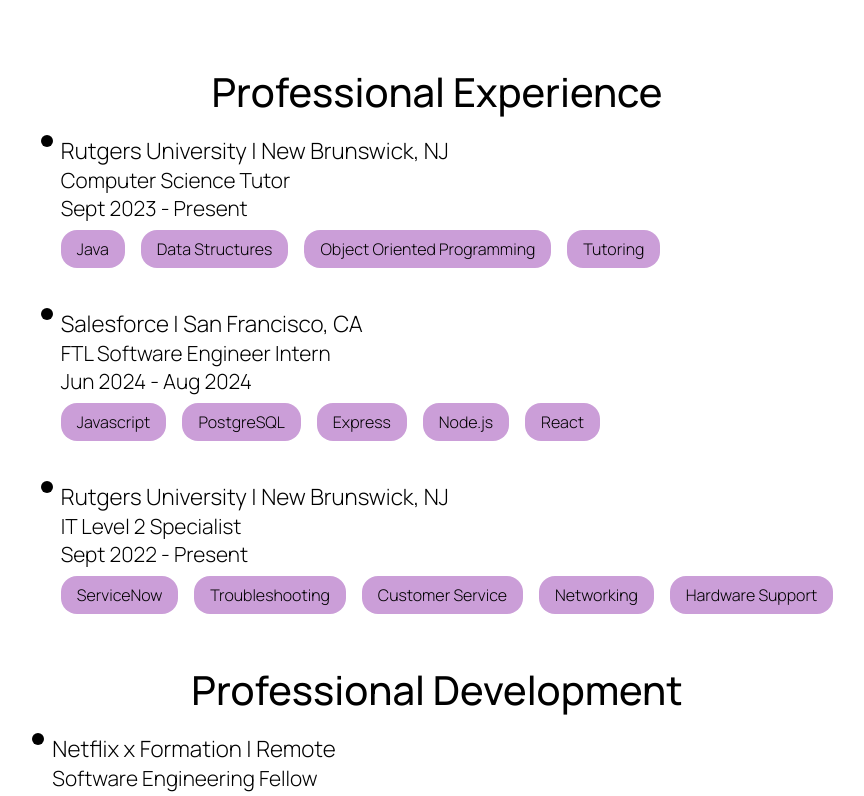
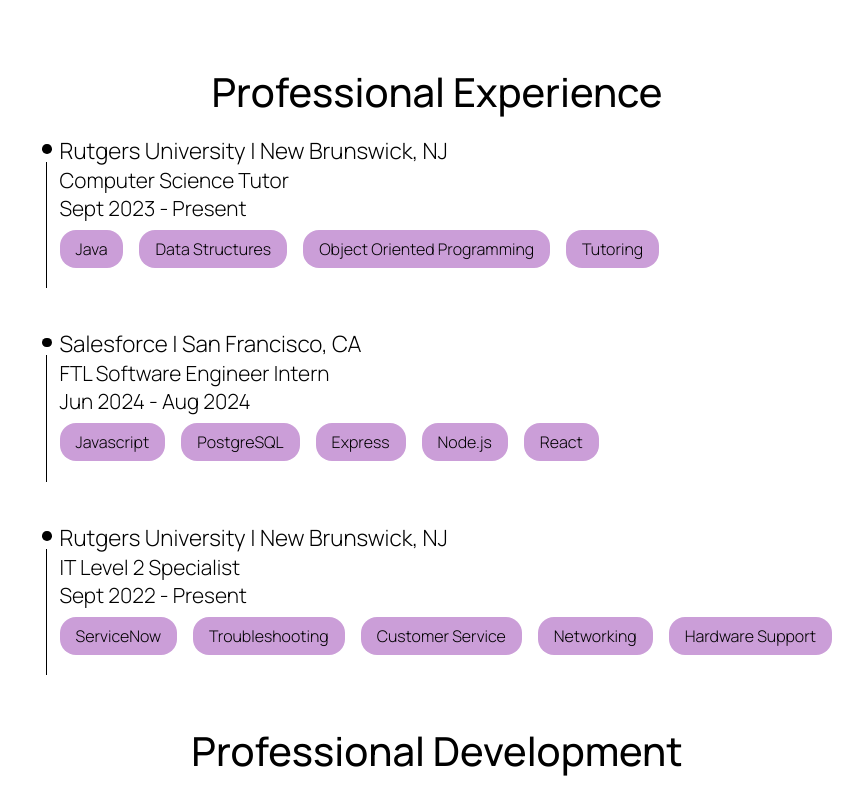
Before and after one commit to elizafoam/portfolio, a React (Vite) app: page / in a window 1280 px wide. Shown: the part 1020-1816 px from the top of the page, without its empty margins (203-1067 px from the left). Built offline with nearby package versions, Linux system fonts and the light colour scheme; no server answers.

Commit message:
fix timeline line

```diff
--- a/src/components/Experience/Experience.css
+++ b/src/components/Experience/Experience.css
@@ -5,21 +5,24 @@
 }
 
 .timeline {
+  padding-top: 0.6rem;
   display: flex;
   flex-direction: column;
   align-items: center;
   flex: 1;
+  gap: 0.5rem;
+  height: 9rem;
 }
 
 .Experience .dot {
-  width: 0.75rem;
-  height: 0.75rem;
+  width: 0.6rem;
+  height: 0.6rem;
   background-color: black;
   border-radius: 50%;
 }
 
 .Experience .line {
-  width: 0.07rem;
+  width: 0.06rem;
   flex-grow: 1;
   background-color: black;
 }
```
